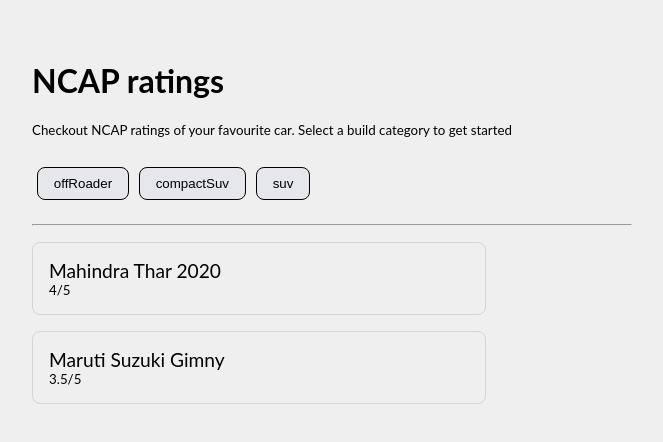
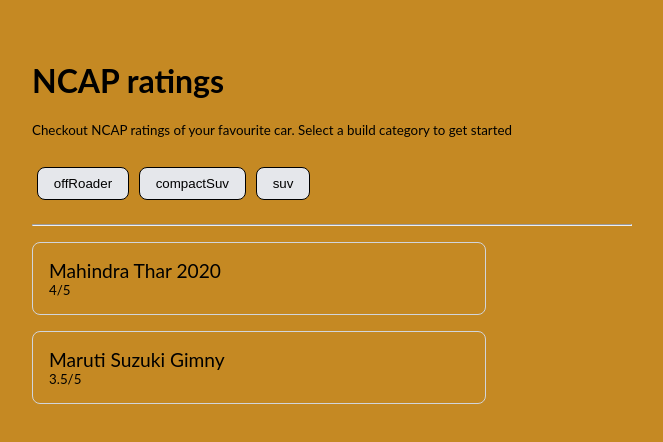
Before and after one commit to linkinsunil/item-recommender, a React (Create React App) app: page / in a window 1280 px wide. Shown: the top 442 px of the page, without its empty margins (308-971 px from the left). Built offline with nearby package versions, Linux system fonts and the light colour scheme.

Commit message:
backround color change

```diff
--- a/src/styles.css
+++ b/src/styles.css
@@ -6,5 +6,5 @@
 
 body {
   font-family: "Lato", sans-serif;
-  background-color: #efefef;
+  background-color:#c58923;
 }
```
